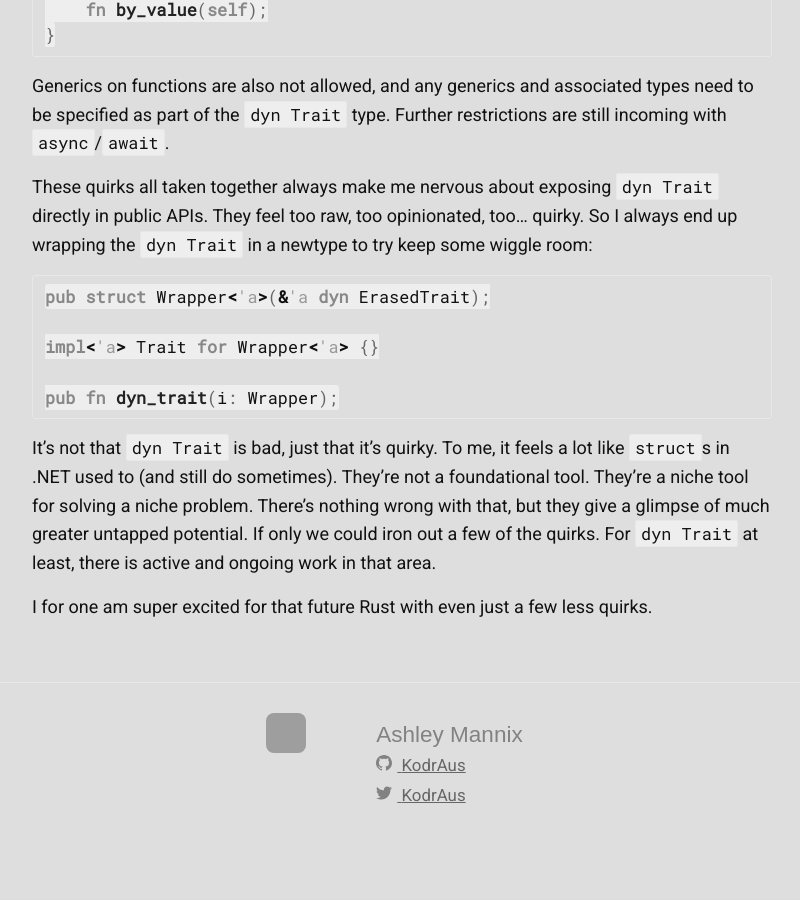
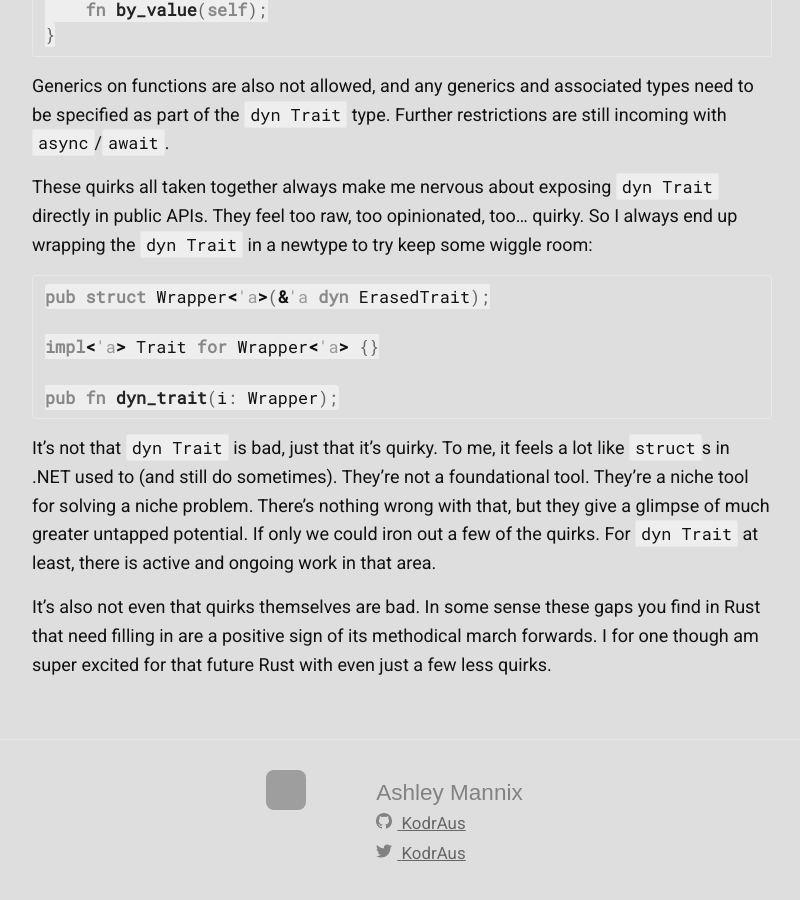
Before and after one commit to KodrAus/KodrAus.github.io, a Jekyll site: the page built from _posts/2022-02-15-whats-up-with-rusts-trait-objects.markdown, in a window 1280 px wide and 900 px high, scrolled down 2030 px. Shown: the whole window, without its empty margins (238-1038 px from the left). Built offline with Jekyll 4.4.1, drawn with Linux system fonts in a browser that asks for light colours; some web fonts are replaced; before the commit the page ends 2873 px from its top, so only the background shows below that; grey boxes are pictures that could not be loaded.

Commit message:
Update 2022-02-15-whats-up-with-rusts-trait-objects.markdown

```diff
--- a/_posts/2022-02-15-whats-up-with-rusts-trait-objects.markdown
+++ b/_posts/2022-02-15-whats-up-with-rusts-trait-objects.markdown
@@ -74,4 +74,4 @@ pub fn dyn_trait(i: Wrapper);
 
 It's not that `dyn Trait` is bad, just that it's quirky. To me, it feels a lot like `struct`s in .NET used to (and still do sometimes). They're not a foundational tool. They're a niche tool for solving a niche problem. There's nothing wrong with that, but they give a glimpse of much greater untapped potential. If only we could iron out a few of the quirks. For `dyn Trait` at least, there is active and ongoing work in that area.
 
-I for one am super excited for that future Rust with even just a few less quirks.
+It's also not even that quirks themselves are bad. In some sense these gaps you find in Rust that need filling in are a positive sign of its methodical march forwards. I for one though am super excited for that future Rust with even just a few less quirks.
```
